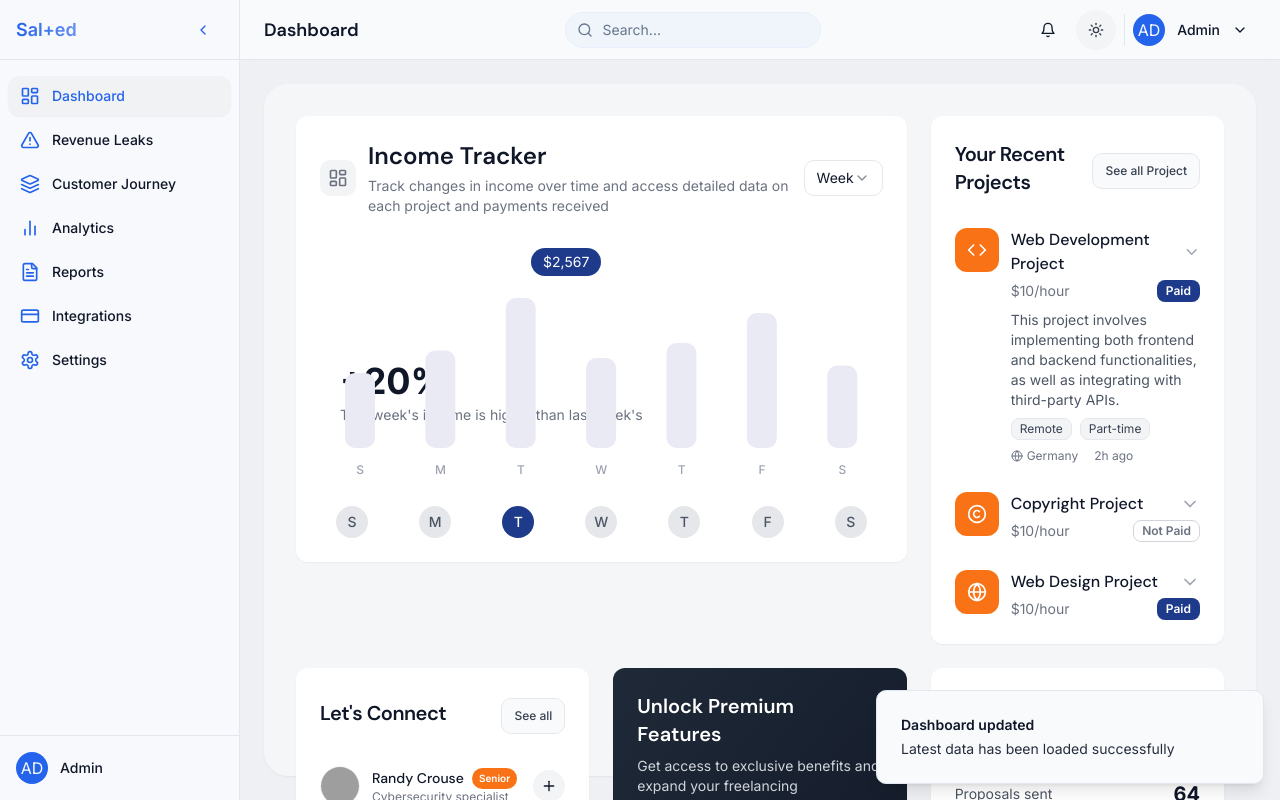
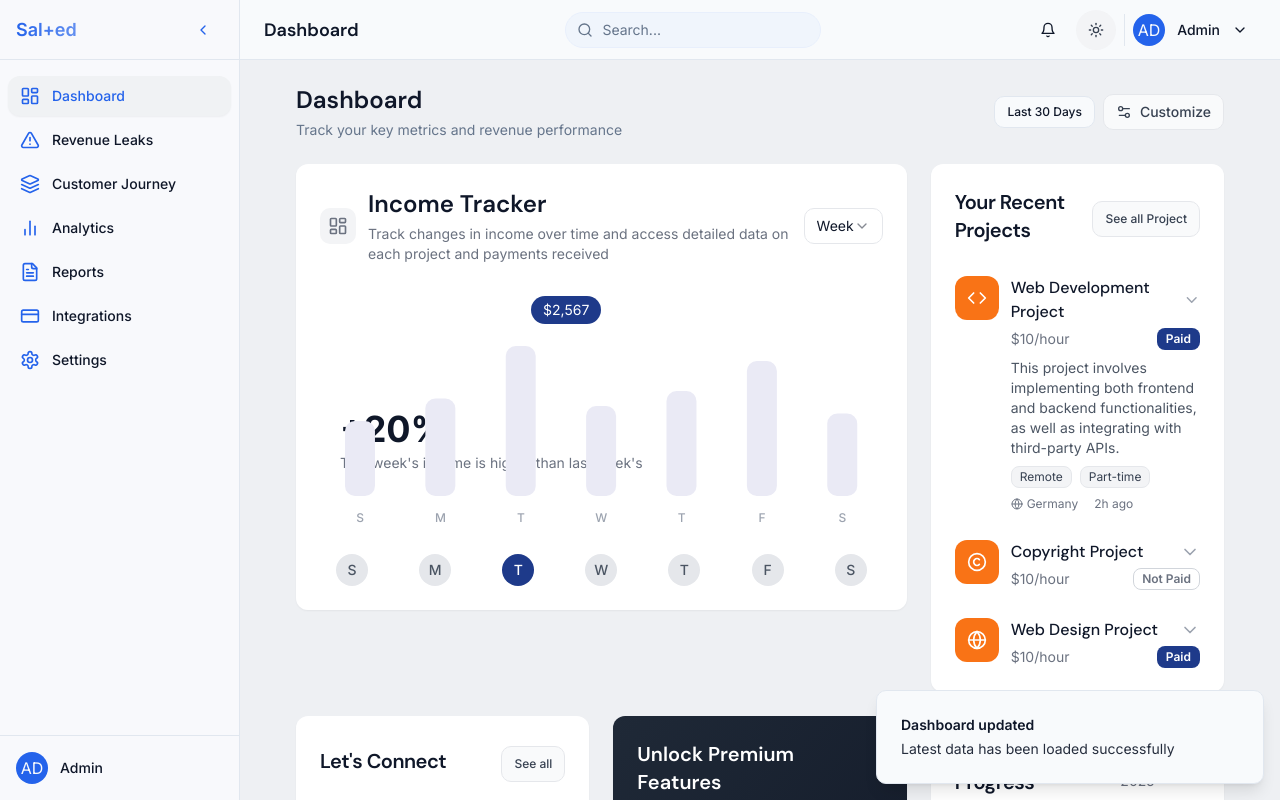
Before and after one commit to saltedagency/Salted, a React (Vite) app: page /dashboard in a window 1280 px wide. Built offline with nearby package versions, Linux system fonts and the light colour scheme; grey boxes are pictures that could not be loaded.

Commit message:
Continue dashboard design

```diff
--- a/src/components/dashboard/DashboardCustomization.tsx
+++ b/src/components/dashboard/DashboardCustomization.tsx
@@ -1,7 +1,6 @@
 
 import { useState } from "react";
 import { Button } from "@/components/ui/button";
-import { Card } from "@/components/ui/card";
 import { Checkbox } from "@/components/ui/checkbox";
 import { Label } from "@/components/ui/label";
 import {
@@ -12,7 +11,7 @@ import {
   DialogTitle,
   DialogTrigger
 } from "@/components/ui/dialog";
-import { Settings2, Check } from "lucide-react";
+import { Settings2 } from "lucide-react";
 import { useToast } from "@/hooks/use-toast";
 
 interface DashboardSection {
--- a/src/components/layout/Layout.tsx
+++ b/src/components/layout/Layout.tsx
@@ -23,7 +23,7 @@ export function Layout() {
             mounted ? "opacity-100" : "opacity-0"
           )}
         >
-          <div className="container mx-auto h-full max-w-7xl bg-white/40 backdrop-blur-sm p-8 rounded-3xl shadow-sm">
+          <div className="container mx-auto h-full max-w-7xl">
             <Outlet />
           </div>
         </main>
--- a/src/pages/Dashboard.tsx
+++ b/src/pages/Dashboard.tsx
@@ -1,12 +1,12 @@
 
 import { useEffect, useState } from "react";
-import { Button } from "@/components/ui/button";
 import { useToast } from "@/hooks/use-toast";
 import { IncomeTracker } from "@/components/dashboard/IncomeTracker";
 import { RecentProjects } from "@/components/dashboard/RecentProjects";
 import { ConnectSection } from "@/components/dashboard/ConnectSection";
 import { PremiumFeatures } from "@/components/dashboard/PremiumFeatures";
 import { ProposalProgress } from "@/components/dashboard/ProposalProgress";
+import { DashboardHeader } from "@/components/dashboard/DashboardHeader";
 
 const Dashboard = () => {
   const [isLoading, setIsLoading] = useState(true);
@@ -27,6 +27,8 @@ const Dashboard = () => {
 
   return (
     <div className="space-y-6 pb-10">
+      <DashboardHeader />
+
       <div className="grid grid-cols-1 lg:grid-cols-3 gap-6">
         <div className="lg:col-span-2">
           <IncomeTracker isLoading={isLoading} />
```
